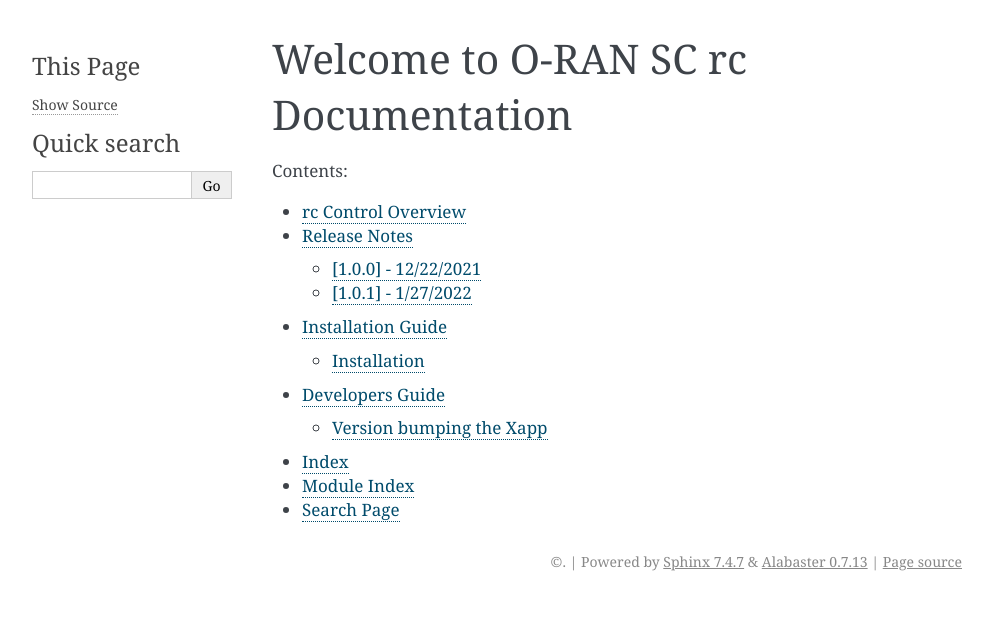
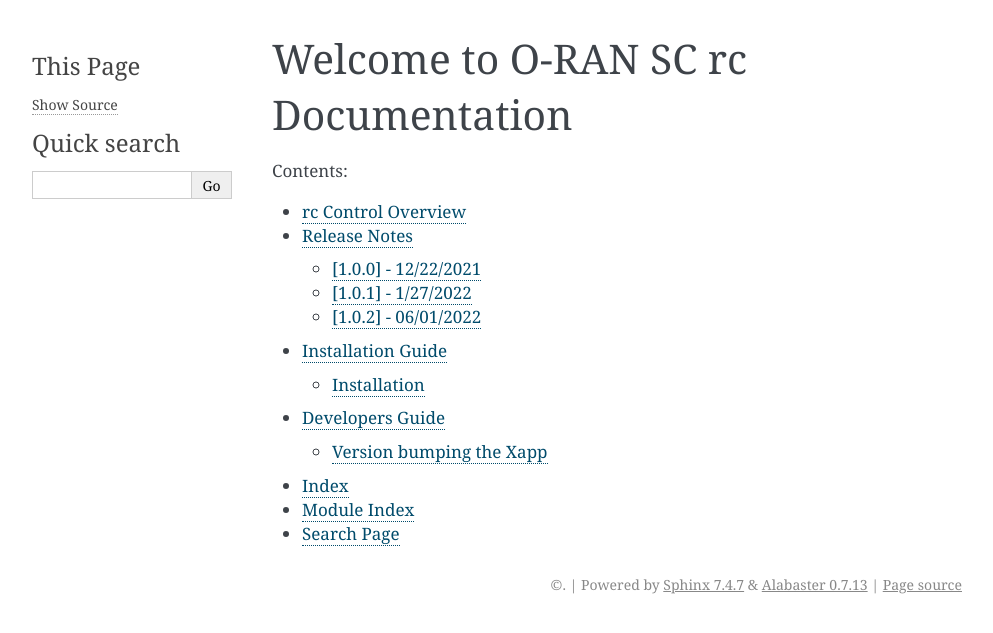
Before and after one commit to o-ran-sc/ric-app-rc, a Sphinx documentation site: the page built from docs/index.rst, in a window 1280 px wide. Shown: the top 633 px of the page, without its empty margins (148-1141 px from the left). Built offline with Sphinx 7.4.7, drawn with Linux system fonts in a browser that asks for light colours.

```diff
--- a/docs/release-notes.rst
+++ b/docs/release-notes.rst
@@ -38,3 +38,8 @@ and this project adheres to `Semantic Versioning <http://semver.org/>`__.
 * changed config.json for httpRestful registration
 
 * commit id updated
+
+[1.0.2] - 06/01/2022
+---------------------
+
+*for image creation
```
